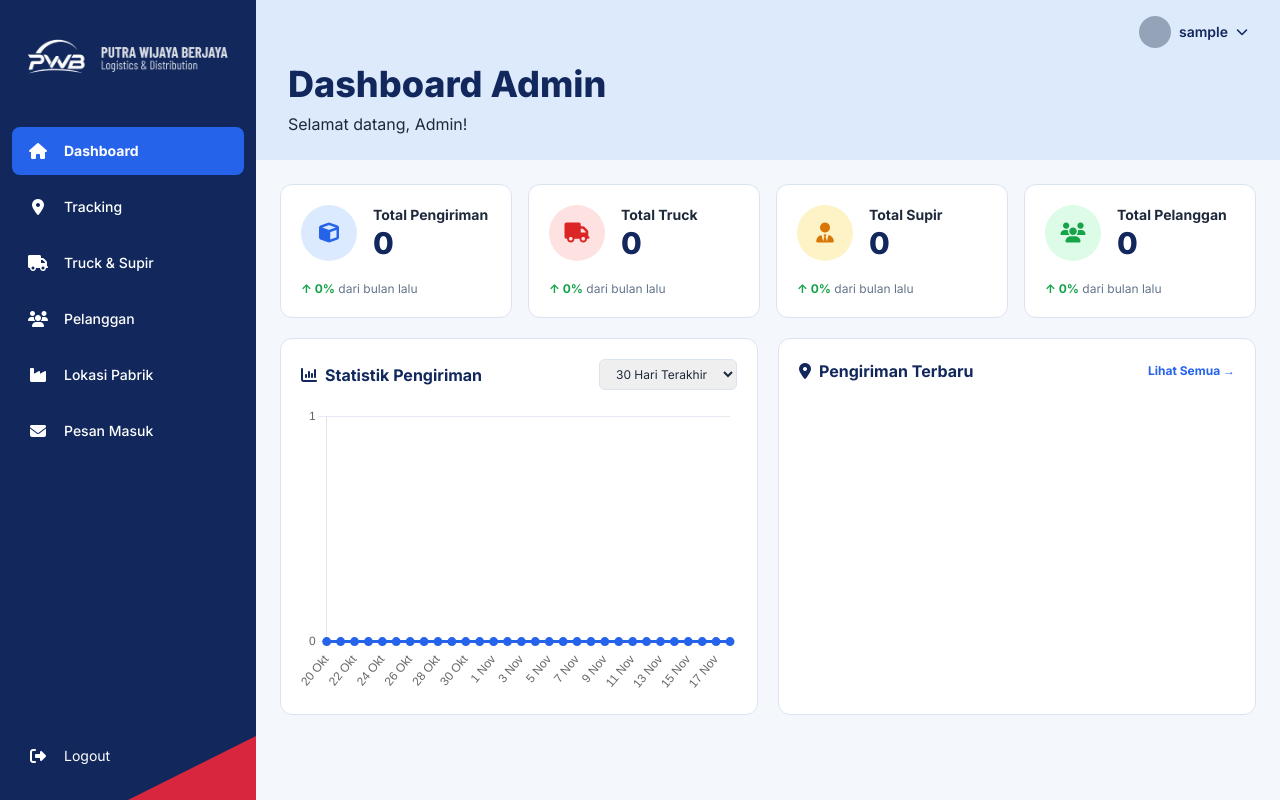
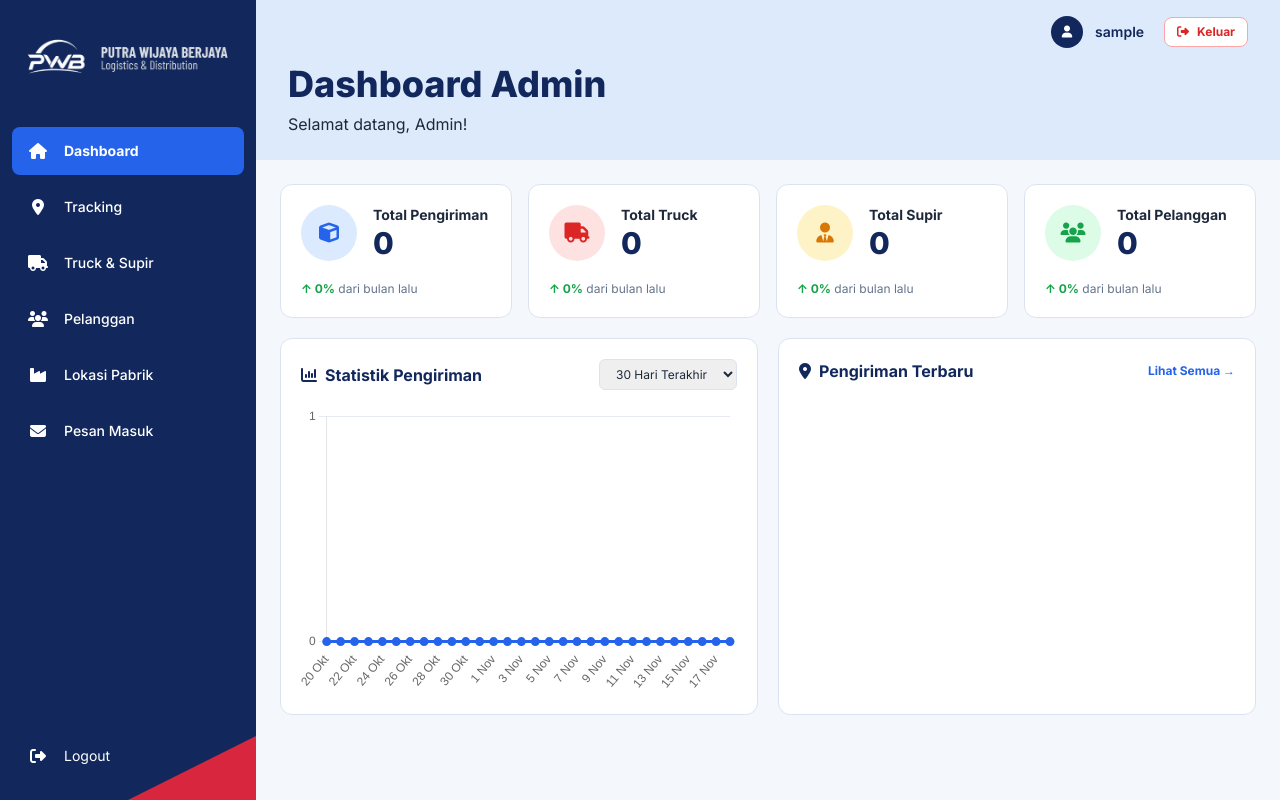
Before and after one commit to dtaolin01/ptpwb, a Laravel app: page /dashboard in a window 1280 px wide. Run offline with Laravel 12, Linux system fonts and the light colour scheme; the visitor is signed in with stand-in values (Sample User, id 1); data that the repository does not hold is empty; some libraries are stand-ins or nearby versions.

Commit message:
Tombol Keluar di header dashboard admin
- Tombol "Keluar" di kanan atas setiap halaman admin (dengan konfirmasi)
- Sidebar menempel saat halaman di-scroll, sehingga tombol Logout di
  bawah sidebar selalu terlihat

Co-Authored-By: Claude Opus 5.5 <noreply@anthropic.com>
Claude-Session: https://claude.ai/code/session_01DPhHUefpfYoWz3VvGr4xDm

```diff
--- a/resources/views/layoutsAdmin/app.blade.php
+++ b/resources/views/layoutsAdmin/app.blade.php
@@ -29,10 +29,19 @@
     <main class="min-w-0 flex-1">
         {{-- Banner atas: avatar admin + judul halaman --}}
         <header class="bg-pwb-sky px-8 pb-6 pt-4">
-            <div class="flex items-center justify-end gap-2 text-sm font-semibold text-pwb-navy">
-                <span class="h-8 w-8 rounded-full bg-slate-400"></span>
+            <div class="flex items-center justify-end gap-3 text-sm font-semibold text-pwb-navy">
+                <span class="flex h-8 w-8 items-center justify-center rounded-full bg-pwb-navy text-xs text-white">
+                    <i class="fa-solid fa-user"></i>
+                </span>
                 {{ auth()->user()?->username ?? auth()->user()?->email ?? 'Admin PWB' }}
-                <i class="fa-solid fa-chevron-down text-xs"></i>
+
+                {{-- Tombol keluar --}}
+                <form method="POST" action="{{ route('admin.logout') }}" onsubmit="return confirm('Keluar dari dashboard admin?')">
+                    @csrf
+                    <button type="submit" class="ml-2 inline-flex items-center gap-2 rounded-lg border border-red-300 bg-white px-3 py-1.5 text-xs font-bold text-red-600 hover:bg-red-50">
+                        <i class="fa-solid fa-right-from-bracket"></i> Keluar
+                    </button>
+                </form>
             </div>
 
             <div class="mt-4 flex items-end justify-between">
--- a/resources/views/partialsadmin/sidebar.blade.php
+++ b/resources/views/partialsadmin/sidebar.blade.php
@@ -12,12 +12,12 @@
     $pesanBaru = \App\Models\ContactMessage::where('dibaca', false)->count();
 @endphp
 
-<aside class="relative flex min-h-screen w-64 shrink-0 flex-col overflow-hidden bg-pwb-navy text-white">
+<aside class="sticky top-0 flex h-screen w-64 shrink-0 flex-col overflow-hidden bg-pwb-navy text-white">
     <div class="px-5 pt-8">
         <img src="{{ asset('images/logo-pwb.png') }}" alt="Putra Wijaya Berjaya" class="w-full">
     </div>
 
-    <nav class="mt-12 space-y-2 px-3">
+    <nav class="mt-12 min-h-0 flex-1 space-y-2 overflow-y-auto px-3">
         @foreach ($menus as [$label, $route, $ikon, $aktif])
             <a href="{{ route($route) }}"
                class="flex items-center gap-4 rounded-lg px-4 py-3 text-sm {{ request()->routeIs(...$aktif) ? 'bg-pwb-blue font-bold' : 'font-medium hover:bg-white/10' }}">
@@ -30,7 +30,7 @@
         @endforeach
     </nav>
 
-    <form method="POST" action="{{ route('admin.logout') }}" class="relative z-10 mt-auto px-7 pb-8">
+    <form method="POST" action="{{ route('admin.logout') }}" onsubmit="return confirm('Keluar dari dashboard admin?')" class="relative z-10 px-7 pb-8 pt-4">
         @csrf
         <button type="submit" class="flex items-center gap-4 text-sm hover:text-white/80">
             <i class="fa-solid fa-right-from-bracket w-5 text-center text-base"></i> Logout
```
